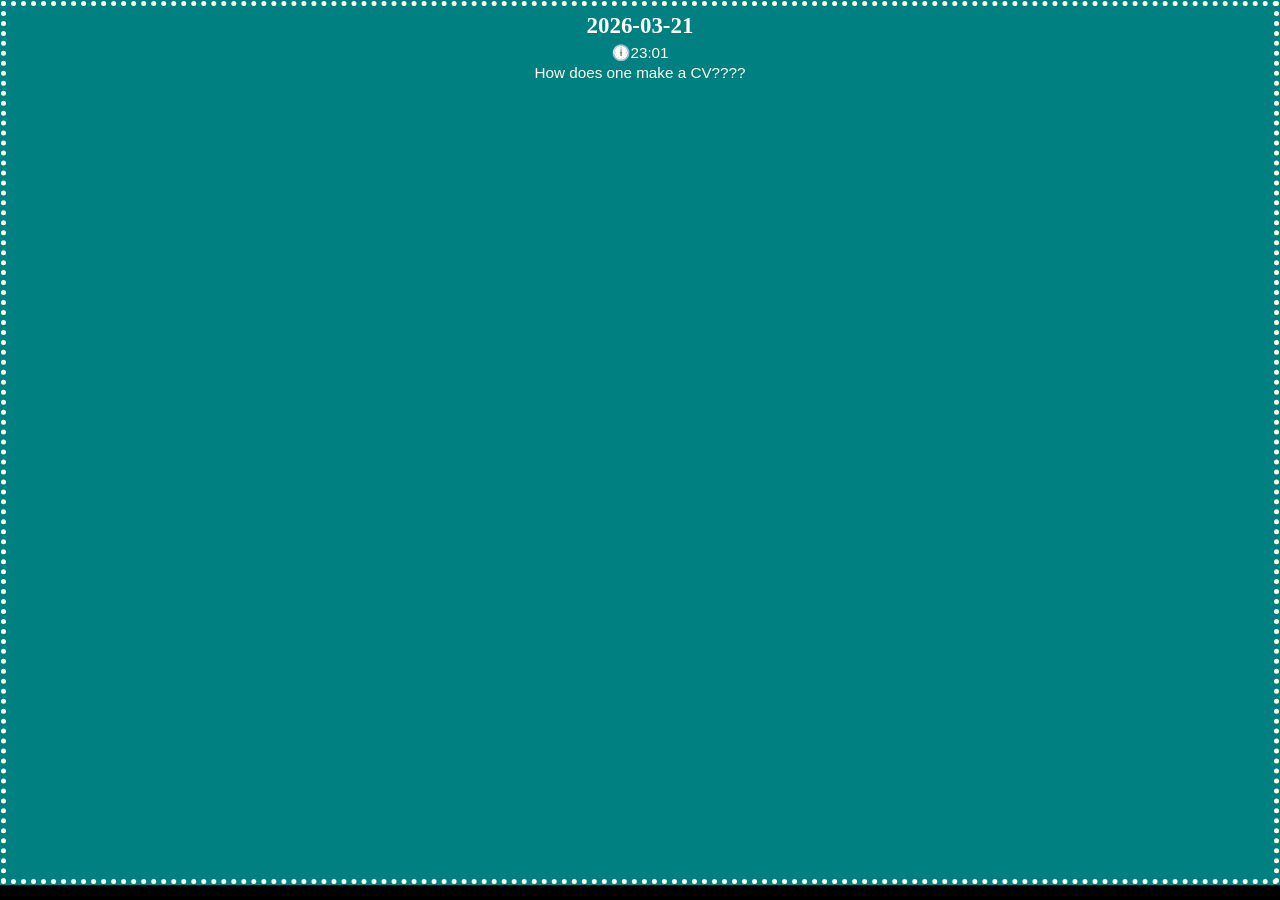
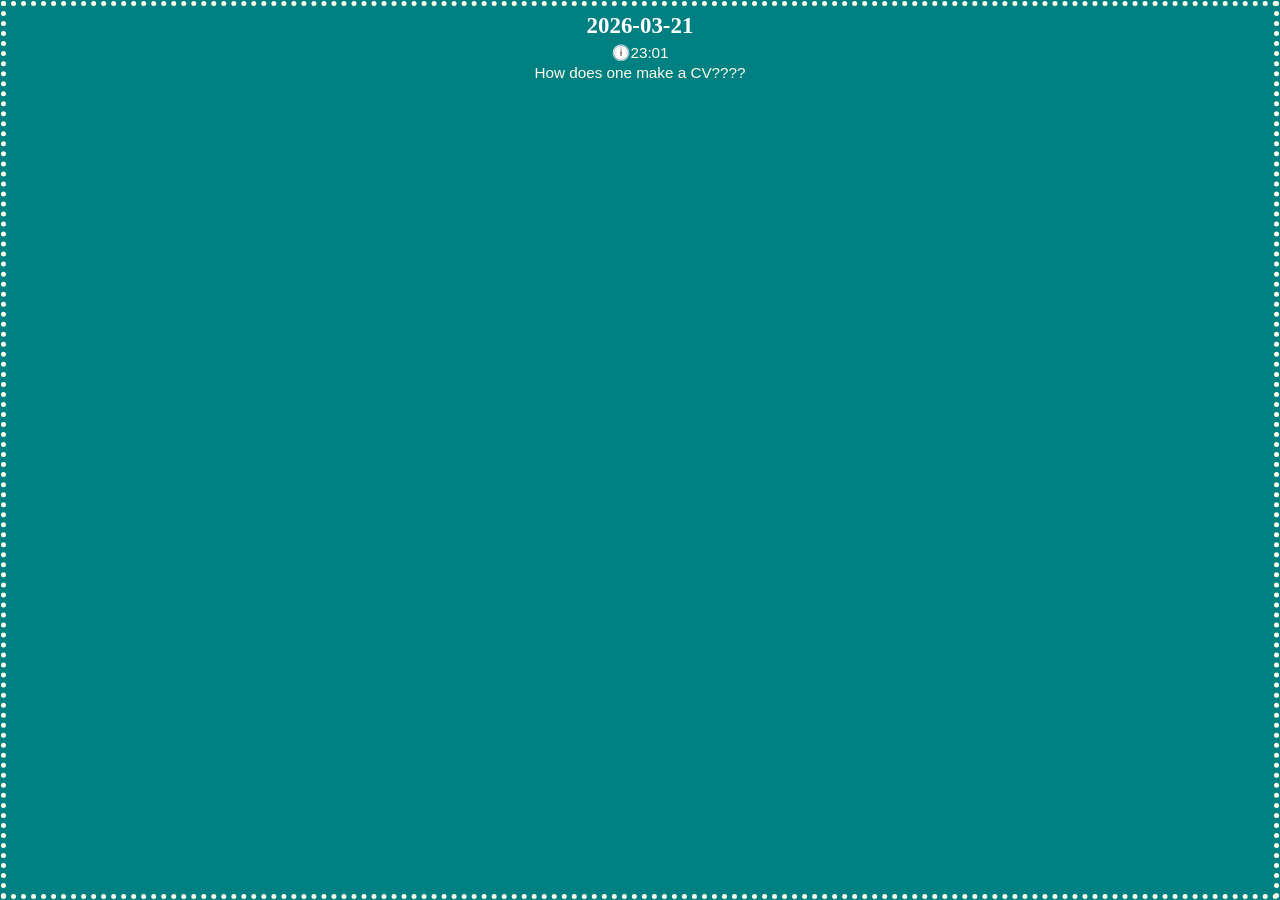
Before and after one commit to RodFireProductions/Status, a Jekyll site: the page built from docs/embed.md, in a window 1280 px wide. Built offline with Jekyll 4.4.1, drawn with Linux system fonts in a browser that asks for light colours.

Commit message:
Update embed.html

```diff
--- a/docs/_layouts/embed.html
+++ b/docs/_layouts/embed.html
@@ -6,14 +6,16 @@
         <meta name="viewport" content="width=device-width, initial-scale=1.0">
         <link rel="stylesheet" href={{'src/css/main.css'|relative_url}}>
 		<style>
-            body { margin: 0px; }
+            html { height: 100%; }
+            body { margin: 0px; height: 100%; }
+            main { height: 100%; }
             h2 { margin: 5px; }
             p { margin: 2px; }
 
 			article {
 				display: block;
 				width: calc(100% - 2em);
-				height: calc(100vh - 2em);
+				height: calc(100% - 1em);
                 font-size: 0.8em;
 				overflow-y: auto;
 				text-align: center;
```
